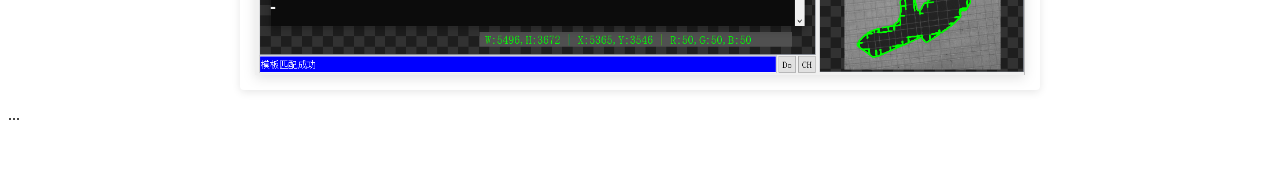
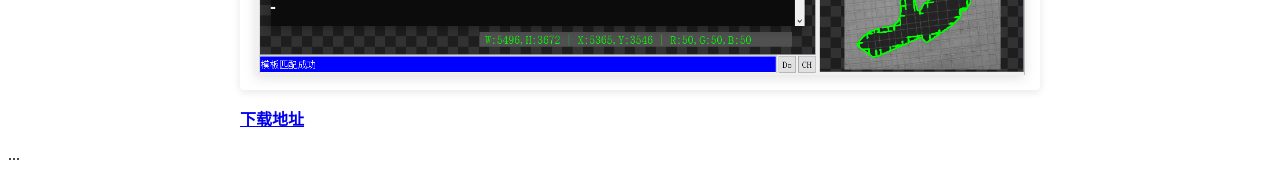
Before and after one commit to mwwzbinf/mwwzbinf.github.io, a Jekyll site: the page built from _posts/2025-11-19-掩膜制作小工具 MaskEditor.md, in a window 1280 px wide. Shown: the part 2043-2212 px from the top of the page. Built offline with Jekyll 4.4.1, drawn with Linux system fonts in a browser that asks for light colours; before the commit the page ends 2175 px from its top, so only the background shows below that.

Commit message:
download site

```diff
--- a/_posts/2025-11-19-掩膜制作小工具 MaskEditor.md
+++ b/_posts/2025-11-19-掩膜制作小工具 MaskEditor.md
@@ -29,3 +29,5 @@ author: mwwz
 ![示例图片](/images/mask_0.png "create_mask")
 ![示例图片](/images/mask_1.png "save_mask")
 ![示例图片](/images/mask_2.png "create_model_with_mask")
+
+[**下载地址**](https://pan.baidu.com/s/1FP6wA8KOwCYJhKI1cc93xg?pwd=aabb)
```
